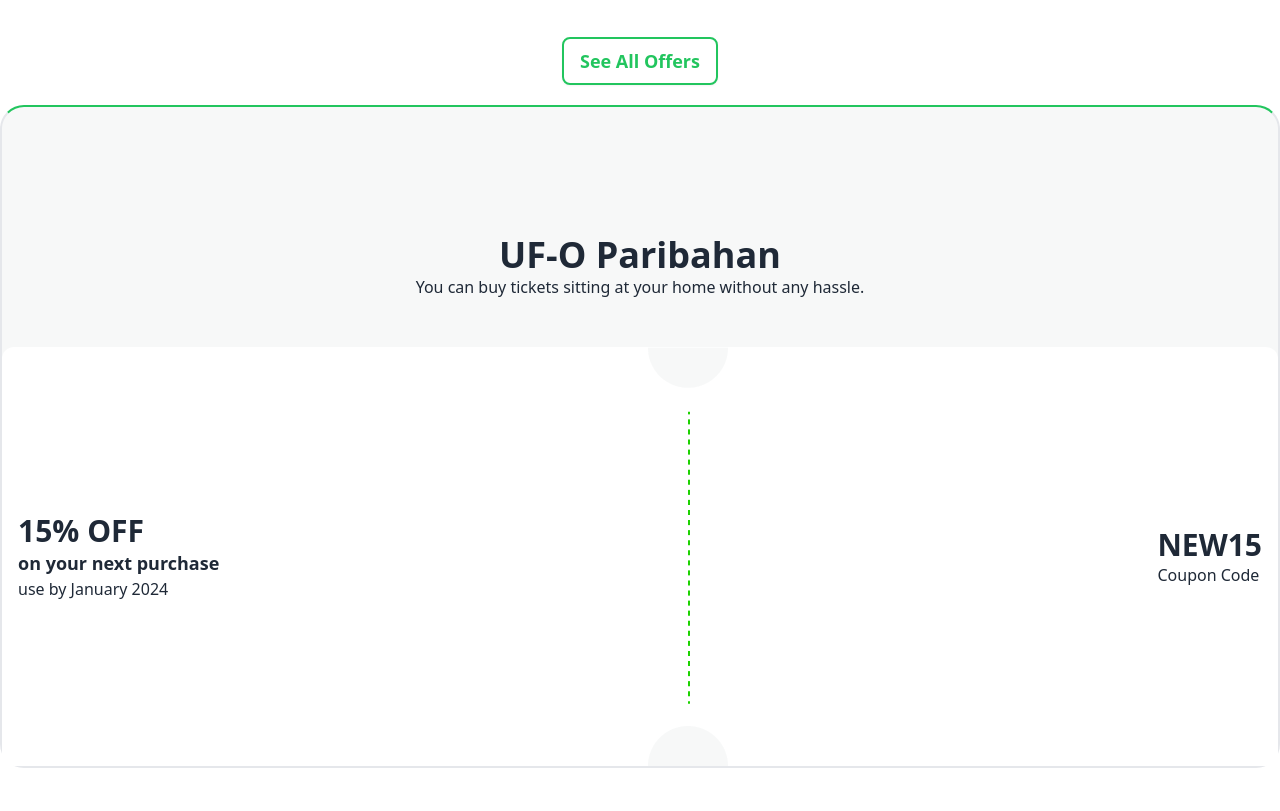
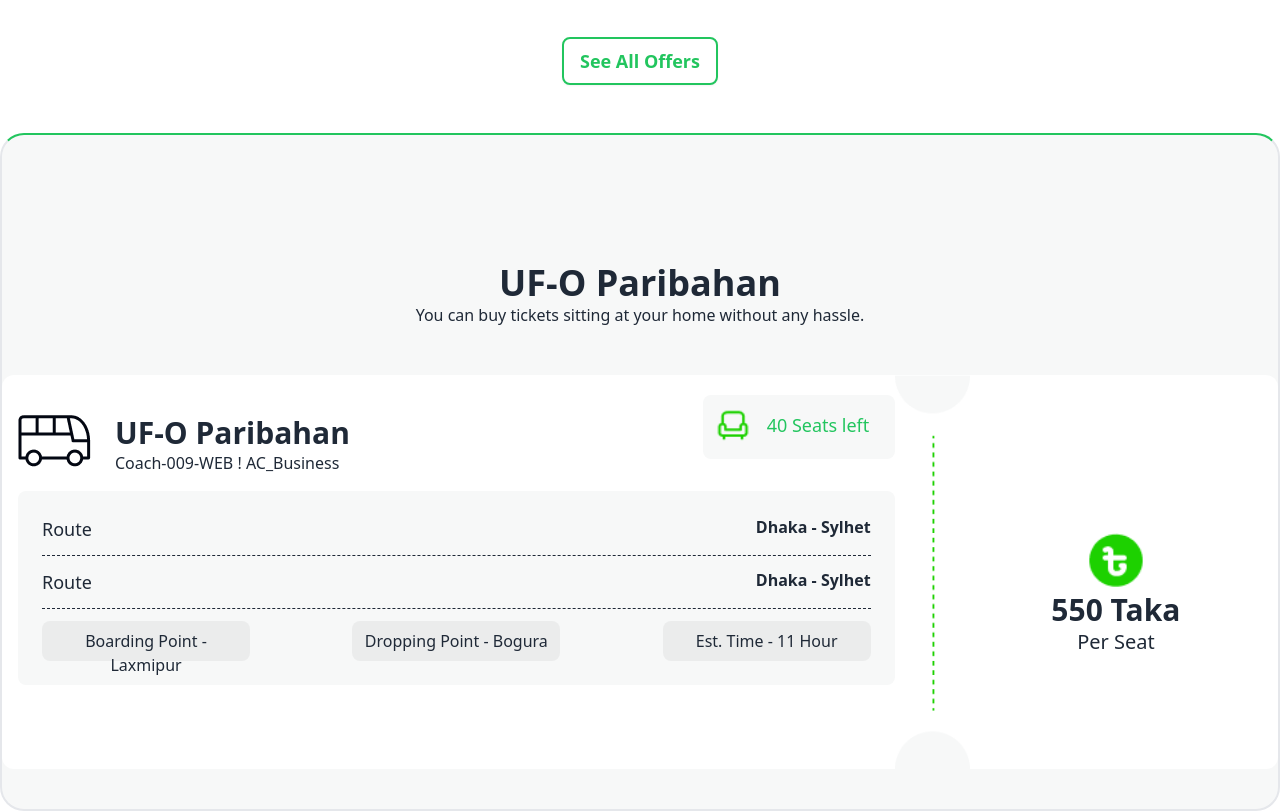
Before and after one commit to the-user01/UF-O-Paribahan, a plain HTML site: page index.html in a window 1280 px wide. Shown: the part 1399-2210 px from the top of the page. Before the commit the page ends 2167 px from the top, so only its background shows below. Drawn offline with nearby package versions, Linux system fonts and the light colour scheme.

Commit message:
updated sections

```diff
--- a/index.html
+++ b/index.html
@@ -69,7 +69,8 @@
         </div>
 
         <!-- Infos -->
-        <div class="flex flex-col lg:flex-row gap-10 lg:relative lg:bottom-24 lg:justify-center items-center lg:mb-0 mb-7">
+        <div
+            class="flex flex-col lg:flex-row gap-10 lg:relative lg:bottom-24 lg:justify-center items-center lg:mb-0 mb-7">
 
             <div class="card card-side bg-base-100 shadow-xl w-80 p-4 rounded-2xl border-4 border-b-green-500">
                 <figure><img src="./images/people.png" /></figure>
@@ -142,27 +143,73 @@
 
         </section>
 
-        <!-- Ticket Section -->
+        <!-- Ticket Info Section-->
 
-        <section id="tickets" class="border-2 border-t-green-500 rounded-3xl mx-auto bg-[#F7F8F8]">
+        <section id="tickets" class="border-2 border-t-green-500 rounded-3xl mx-auto bg-[#F7F8F8] mt-12">
             <div class="mt-32 flex flex-col items-center mb-12">
                 <h1 class="font-bold text-4xl">UF-O Paribahan</h1>
                 <p>You can buy tickets sitting at your home without any hassle. </p>
             </div>
 
             <!-- Ticket Info -->
-                <div class="bg-white flex justify-between rounded-xl px-4 mt-5 container mx-auto">
-                    <div class="flex flex-col justify-center">
-                        <h2 class="font-bold text-3xl">15% OFF</h2>
-                        <h5 class="font-bold text-lg">on your next purchase</h5>
-                        <p>use by January 2024</p>
+            <div class="bg-white flex justify-between rounded-xl px-4 container mx-auto mb-10">
+
+                <div class="w-3/4">
+                    <div class="flex lg:justify-between flex-col lg:flex-row">
+
+                        <div class="flex gap-4 lg:gap-6 lg:flex-row flex-col mt-10">
+                            <div>
+                                <img src="./images/bus-logo.png" alt="">
+                            </div>
+                            <div>
+                                <h2 class="font-bold text-lg lg:text-3xl">UF-O Paribahan</h2>
+                                <p>Coach-009-WEB ! AC_Business</p>
+                            </div>
+                        </div>
+
+                        <div class="flex gap-4 w-48 p-3 h-16 rounded-lg mt-5 bg-[#F7F8F8]">
+                            <img src="./images/seat-green.png" alt="" class="size-9">
+                            <p class="text-green-500 mt-1 text-lg">40 Seats left</p>
+                        </div>
                     </div>
-                    <div><img src="./images/info-devider.png" alt=""></div>
-                    <div class="flex flex-col justify-center">
-                        <h4 class="font-bold text-3xl">NEW15</h4>
-                        <p>Coupon Code</p>
+
+                    <div class="w-full bg-[#F7F8F8] p-6 mt-4 gap-4 rounded-lg">
+
+                        <div class="flex justify-between">
+                            <p class="text-lg">Route</p>
+                            <p class="font-bold">Dhaka - Sylhet</p>
+                        </div>
+                        <hr class="mt-3 mb-3" style="border-top: dashed 1px;">
+                        <div class="flex justify-between">
+                            <p class="text-lg">Route</p>
+                            <p class="font-bold">Dhaka - Sylhet</p>
+                        </div>
+                        <hr class="mt-3 mb-3" style="border-top: dashed 1px;">
+
+                        <div class="flex justify-between">
+                            <p class="bg-[#0307120C] w-52 rounded-lg h-10 text-center p-2">Boarding Point - Laxmipur</p>
+                            <p class="bg-[#0307120C] w-52 rounded-lg h-10 text-center p-2">Dropping Point - Bogura</p>
+                            <p class="bg-[#0307120C] w-52 rounded-lg h-10 text-center p-2">Est. Time - 11 Hour</p>
+                        </div>
                     </div>
+
                 </div>
+
+
+                <div class="mt--4"><img src="./images/info-devider.png" alt=""></div>
+
+                <div class="flex flex-col mt-10 w-1/4 items-center justify-center">
+                    <img src="./images/fare.png" alt="" class="size-16">
+                    <h4 class="font-bold text-3xl">550 Taka</h4>
+                    <p class="text-xl">Per Seat</p>
+                </div>
+            </div>
+
+
+            <!-- Choose Tickets -->
+            <div>
+
+            </div>
 
         </section>
 
```
